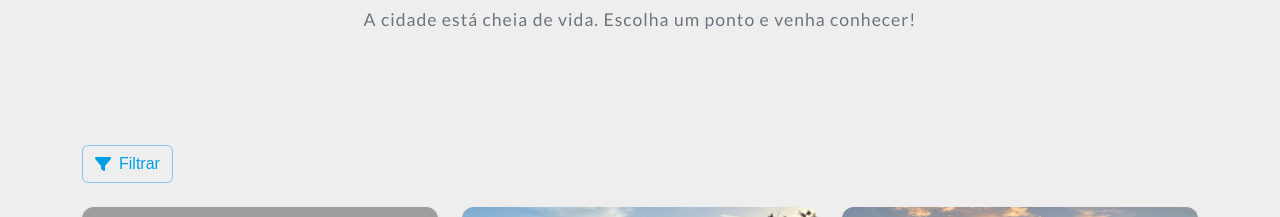
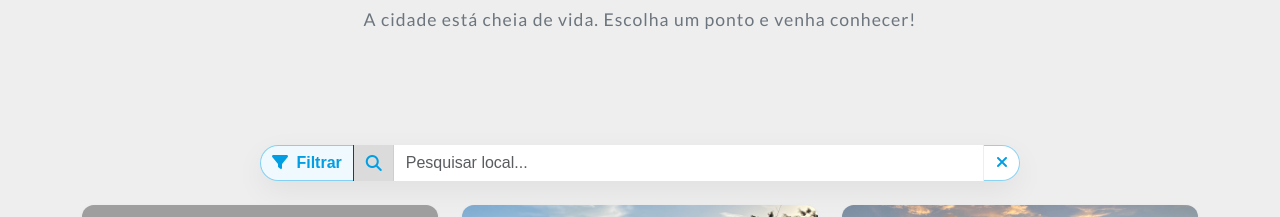
Before and after one commit to FabricioGregorio/lagarto-em-movimento, a website built with Vite: page src/pages/locais.html in a window 1280 px wide. Shown: the part 514-731 px from the top of the page. Built offline with nearby package versions, Linux system fonts and the light colour scheme; grey boxes are pictures that could not be loaded.

Commit message:
feat: att

```diff
--- a/src/assets/css/locais.css
+++ b/src/assets/css/locais.css
@@ -227,3 +227,80 @@ body.dark-mode .gallery-caption {
     color: #019EE3;
     border-color: #019EE3;
 }
+
+/* Barra de pesquisa (página de listagem) */
+.locais-toolbar {
+    display: flex;
+    justify-content: center;
+}
+
+.locais-search {
+    width: 100%;
+    max-width: 760px;
+    border-radius: 999px;
+    overflow: hidden;
+    background: #fff;
+    box-shadow: 0 10px 30px rgba(0, 0, 0, 0.06), inset 0 0 0 1px rgba(1, 158, 227, 0.45);
+}
+
+.locais-search .input-group-text {
+    color: #019EE3;
+    border: 0;
+    border-left: 1px solid rgba(1, 158, 227, 0.12);
+}
+
+.locais-search .form-control {
+    border: 0;
+    border-left: 1px solid rgba(1, 158, 227, 0.12);
+    padding-left: 0.75rem;
+}
+
+.locais-search .form-control:focus {
+    box-shadow: none;
+}
+
+.locais-search .btn-filter {
+    border: 0;
+    background-color: rgba(1, 158, 227, 0.06);
+    color: #019EE3;
+    font-weight: 600;
+}
+
+.locais-search .btn-filter:hover {
+    background-color: rgba(1, 158, 227, 0.12);
+    color: #019EE3;
+}
+
+.locais-search .btn-filter[aria-expanded="true"] {
+    background-color: rgba(1, 158, 227, 0.18);
+}
+
+.locais-search .btn-clear {
+    border: 0;
+    border-left: 1px solid rgba(1, 158, 227, 0.12);
+    color: #019EE3;
+}
+
+.locais-search .btn-clear:focus {
+    box-shadow: none;
+}
+
+.locais-search .btn-clear:hover {
+    background-color: rgba(1, 158, 227, 0.05);
+    color: #019EE3;
+}
+
+.locais-search:focus-within {
+    box-shadow: 0 12px 34px rgba(0, 0, 0, 0.08), inset 0 0 0 2px rgba(1, 158, 227, 1);
+}
+
+@media (max-width: 767.98px) {
+    .locais-search {
+        max-width: 100%;
+    }
+
+    .locais-search .btn-filter {
+        padding-left: 0.9rem;
+        padding-right: 0.9rem;
+    }
+}
--- a/src/assets/js/locais.js
+++ b/src/assets/js/locais.js
@@ -1,4 +1,35 @@
 const imgCardPadrao = new URL('../img/locais/bannerLAG.jpg', import.meta.url).href;
+
+let filtroAtual = 'all';
+let termoBuscaAtual = '';
+
+function normalizarTexto(valor) {
+    return (valor || '')
+        .toString()
+        .normalize('NFD')
+        .replace(/[\u0300-\u036f]/g, '')
+        .toLowerCase()
+        .trim();
+}
+
+function aplicarFiltrosNaListagem() {
+    const cards = document.querySelectorAll('.filter-item');
+    if (!cards.length) return;
+
+    cards.forEach(card => {
+        const categorias = (card.getAttribute('data-category') || '').split(' ').filter(Boolean);
+        const textoBusca = card.getAttribute('data-search') || '';
+
+        const passaCategoria = (filtroAtual === 'all') || categorias.includes(filtroAtual);
+        const passaBusca = !termoBuscaAtual || textoBusca.includes(termoBuscaAtual);
+
+        if (passaCategoria && passaBusca) {
+            card.classList.remove('d-none');
+        } else {
+            card.classList.add('d-none');
+        }
+    });
+}
 
 const listaLocais = [
     {
@@ -201,8 +232,10 @@ function renderLocais() {
             badgesHTML += `<span class="category-badge ${classeCor}">${textoBadge}</span>`;
         });
 
-        html += `
-        <div class="col-md-6 col-lg-4 filter-item" data-category="${item.categorias}">
+                const textoBusca = normalizarTexto(`${item.nome} ${item.desc} ${item.local}`);
+
+                html += `
+                <div class="col-md-6 col-lg-4 filter-item" data-category="${item.categorias}" data-search="${textoBusca}">
             <div class="card custom-card h-100 shadow-sm" data-href="${item.link}" role="link" tabindex="0" aria-label="Abrir detalhes de ${item.nome}">
               <div class="card-img-wrapper">
                 <a href="${item.link}" aria-label="Abrir detalhes de ${item.nome}">
@@ -238,6 +271,9 @@ function renderLocais() {
     ativarClickCardsLocais();
     reativarModalImagens();
     ativarBotoesMapa();
+
+    // Aplica filtros atuais (categoria + busca) após renderizar
+    aplicarFiltrosNaListagem();
 }
 
 // NOVA FUNÇÃO: Aplica o efeito de fundo no carrossel
@@ -260,7 +296,8 @@ function ativarFiltros() {
     document.addEventListener('click', (e) => {
         if (e.target.classList.contains('filter-btn')) {
             const btn = e.target;
-            const filtroEscolhido = btn.getAttribute('data-filter');
+            const filtroEscolhido = btn.getAttribute('data-filter') || 'all';
+            filtroAtual = filtroEscolhido;
 
             document.querySelectorAll('.filter-btn').forEach(b => {
                 b.classList.remove('btn-primary', 'active');
@@ -269,17 +306,31 @@ function ativarFiltros() {
             btn.classList.add('btn-primary', 'active');
             btn.classList.remove('btn-outline-primary');
 
-            const cards = document.querySelectorAll('.filter-item');
-            cards.forEach(card => {
-                const categorias = card.getAttribute('data-category') || '';
-                if (filtroEscolhido === 'all' || categorias.split(' ').includes(filtroEscolhido)) {
-                    card.classList.remove('d-none');
-                } else {
-                    card.classList.add('d-none');
-                }
-            });
+            aplicarFiltrosNaListagem();
         }
     });
+}
+
+function ativarPesquisa() {
+    const input = document.getElementById('search-locais');
+    if (!input) return;
+
+    const clearBtn = document.getElementById('clear-search');
+
+    const onInput = () => {
+        termoBuscaAtual = normalizarTexto(input.value);
+        aplicarFiltrosNaListagem();
+    };
+
+    input.addEventListener('input', onInput);
+
+    if (clearBtn) {
+        clearBtn.addEventListener('click', () => {
+            input.value = '';
+            input.focus();
+            onInput();
+        });
+    }
 }
 
 function ativarBotoesMapa() {
@@ -339,6 +390,7 @@ function reativarModalImagens() {
 document.addEventListener('DOMContentLoaded', () => {
     renderLocais();      // Para a página de listagem
     ativarFiltros();     // Para a página de listagem
+    ativarPesquisa();    // Busca em tempo real (página de listagem)
 
     // ATIVAÇÃO DO EFEITO: Importante para as páginas individuais (como Balneário)
     aplicarBlurBgNosCarousels();
--- a/src/pages/locais.html
+++ b/src/pages/locais.html
@@ -34,10 +34,24 @@
         <div class="container">
 
             <div class="mb-4">
-                <button class="btn btn-outline-dark d-flex align-items-center gap-2 mb-3" type="button" data-bs-toggle="collapse" data-bs-target="#collapseFiltros" aria-expanded="false">
-                    <i class="fa-solid fa-filter"></i>
-                    <span>Filtrar</span>
-                </button>
+                <div class="locais-toolbar mb-3">
+                    <div class="input-group locais-search">
+                        <button class="btn btn-filter" type="button" data-bs-toggle="collapse" data-bs-target="#collapseFiltros" aria-expanded="false" aria-controls="collapseFiltros">
+                            <i class="fa-solid fa-filter"></i>
+                            <span class="d-none d-md-inline ms-1">Filtrar</span>
+                        </button>
+
+                        <span class="input-group-text bg-white" aria-hidden="true">
+                            <i class="fa-solid fa-magnifying-glass"></i>
+                        </span>
+
+                        <input id="search-locais" type="search" class="form-control" placeholder="Pesquisar local..." aria-label="Pesquisar locais" autocomplete="off" />
+
+                        <button class="btn btn-clear" type="button" id="clear-search" aria-label="Limpar pesquisa">
+                            <i class="fa-solid fa-xmark"></i>
+                        </button>
+                    </div>
+                </div>
 
                 <div class="collapse" id="collapseFiltros">
                     <div class="d-flex flex-wrap gap-2 p-3 bg-light rounded border shadow-sm">
```
Also changed, not shown: src/assets/img/locais/ribeirao/criancasDancando.jfif (added).
